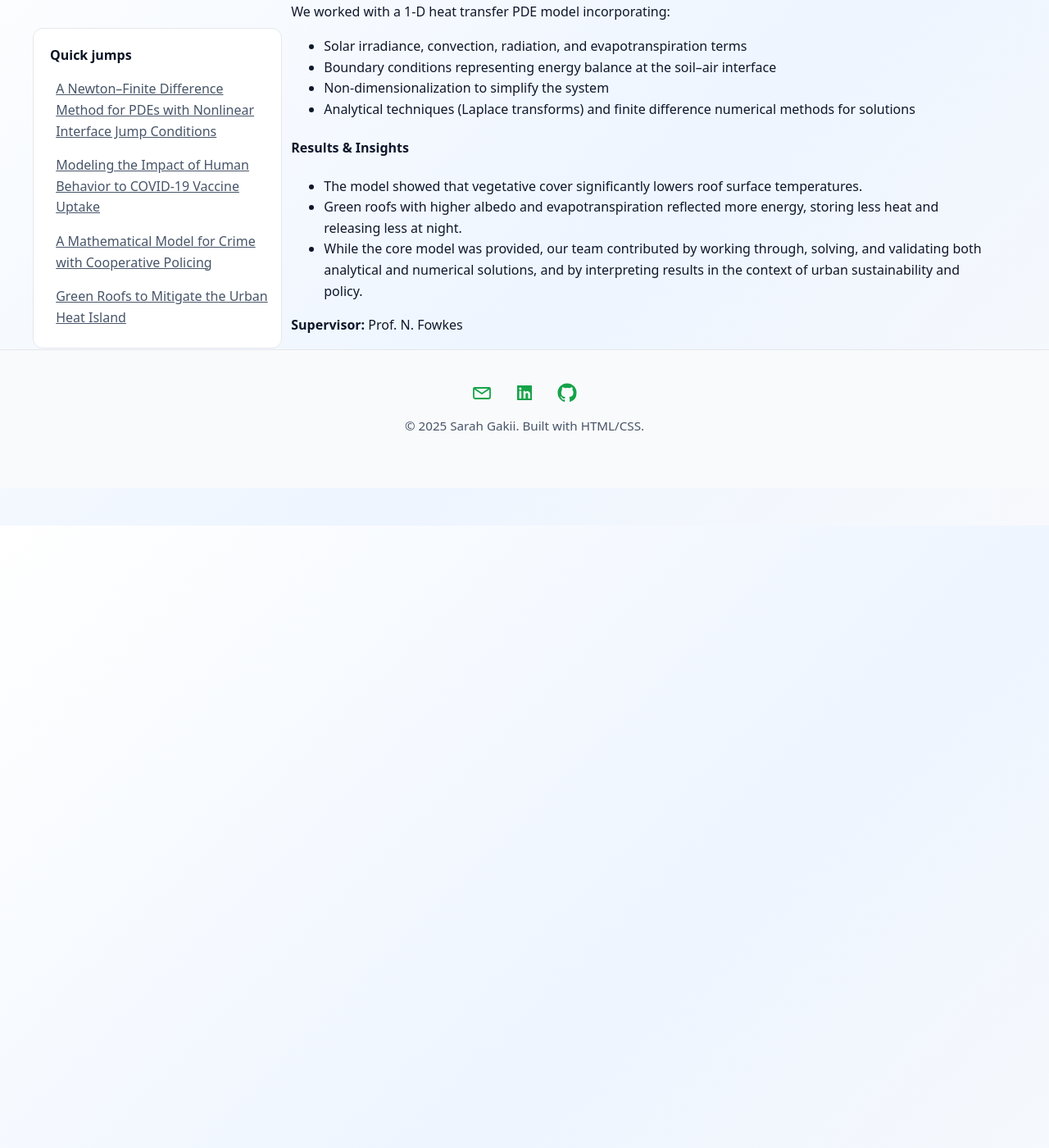
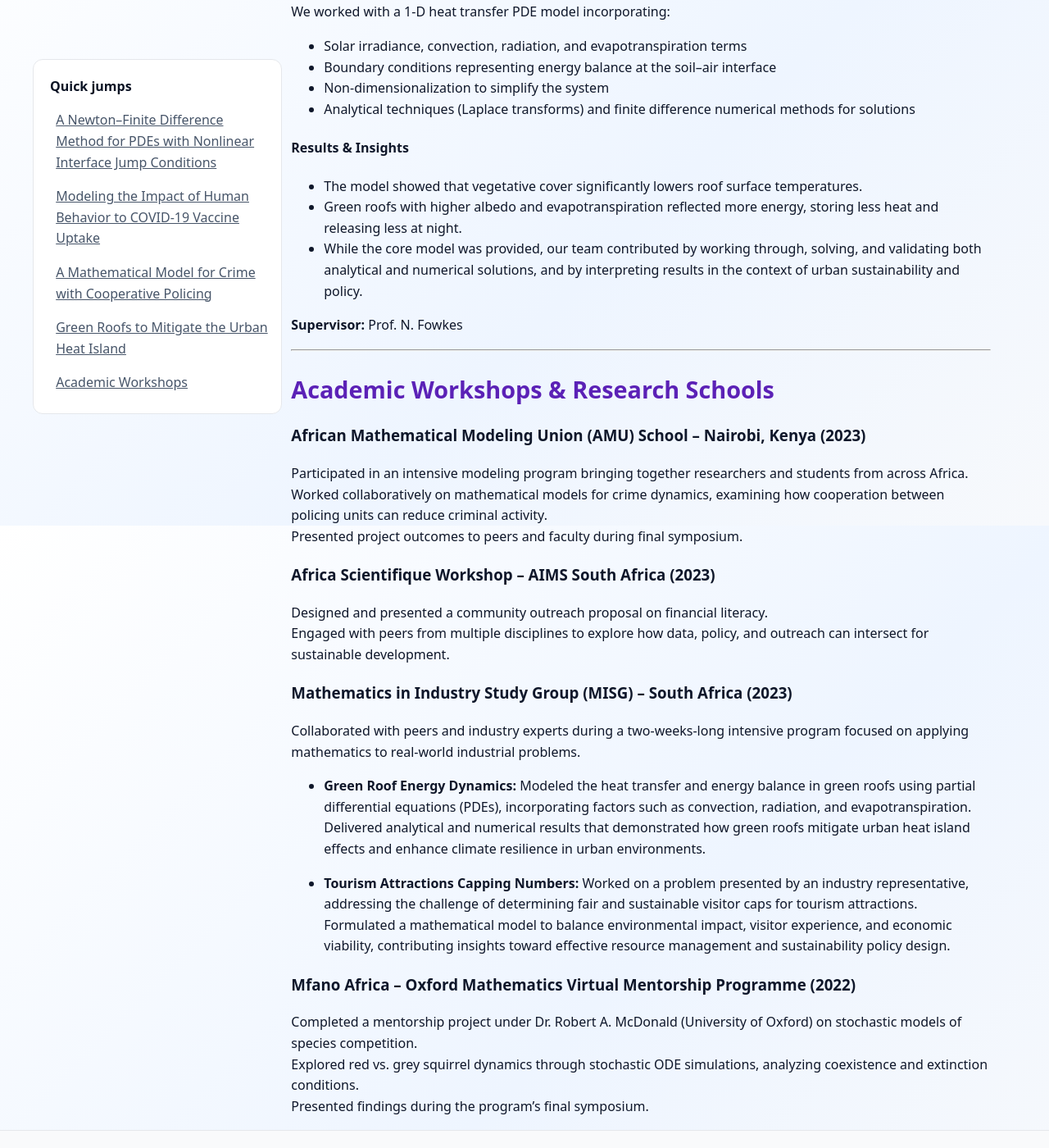
Before and after one commit to SARAH-GAKII/sarah-gakii.github.io, a Jekyll site: the page built from research.md, in a window 1280 px wide and 1400 px high, scrolled down 3859 px. Shown: the whole window at 82% size. Built offline with Jekyll 4.4.1, drawn with Linux system fonts in a browser that asks for light colours; before the commit the page ends 4454 px from its top, so only the background shows below that; some of the changed text lies outside the part shown.

Commit message:
Update research document with workshops section
Added a section for Academic Workshops and Research Schools detailing participation in various programs and projects.

```diff
--- a/research.md
+++ b/research.md
@@ -10,12 +10,13 @@ title: Research
     <a href="#modeling-the-impact-of-human-behavior-to-covid-19-vaccine-uptake">Modeling the Impact of Human Behavior to COVID-19 Vaccine Uptake</a>
     <a href="#a-mathematical-model-for-crime-with-cooperative-policing">A Mathematical Model for Crime with Cooperative Policing</a>
     <a href="#green-roofs-to-mitigate-the-urban-heat-island">Green Roofs to Mitigate the Urban Heat Island</a>
+    <a href="#academic-workshops">Academic Workshops</a>
   </aside>
 
   <!-- Main content -->
   <div class="content" markdown="1">
 
-# Research and Thesis
+# Research and Workshops
 
 ## A Newton–Finite Difference Method for PDEs with Nonlinear Interface Jump Conditions {#nfdm}
 
@@ -130,5 +131,35 @@ We worked with a 1-D heat transfer PDE model incorporating:
 
 **Supervisor:** Prof. N. Fowkes
 
+---
+
+## Academic Workshops & Research Schools
+
+### African Mathematical Modeling Union (AMU) School – Nairobi, Kenya (2023)
+Participated in an intensive modeling program bringing together researchers and students from across Africa.
+Worked collaboratively on mathematical models for crime dynamics, examining how cooperation between policing units can reduce criminal activity.
+Presented project outcomes to peers and faculty during final symposium.
+
+
+### Africa Scientifique Workshop – AIMS South Africa (2023)
+Designed and presented a community outreach proposal on financial literacy.
+Engaged with peers from multiple disciplines to explore how data, policy, and outreach can intersect for sustainable development.
+
+
+### Mathematics in Industry Study Group (MISG) – South Africa (2023)
+Collaborated with peers and industry experts during a two-weeks-long intensive program focused on applying mathematics to real-world industrial problems.
+
+- **Green Roof Energy Dynamics:** Modeled the heat transfer and energy balance in green roofs using partial differential equations (PDEs), incorporating factors such as convection, radiation, and evapotranspiration. Delivered analytical and numerical results that demonstrated how green roofs mitigate urban heat island effects and enhance climate resilience in urban environments.
+
+- **Tourism Attractions Capping Numbers:** Worked on a problem presented by an industry representative, addressing the challenge of determining fair and sustainable visitor caps for tourism attractions. Formulated a mathematical model to balance environmental impact, visitor experience, and economic viability, contributing insights toward effective resource management and sustainability policy design.
+
+
+### Mfano Africa – Oxford Mathematics Virtual Mentorship Programme (2022)
+Completed a mentorship project under Dr. Robert A. McDonald (University of Oxford) on stochastic models of species competition.
+Explored red vs. grey squirrel dynamics through stochastic ODE simulations, analyzing coexistence and extinction conditions.
+Presented findings during the program’s final symposium.
+
+
+
   </div>
 </div>
```
